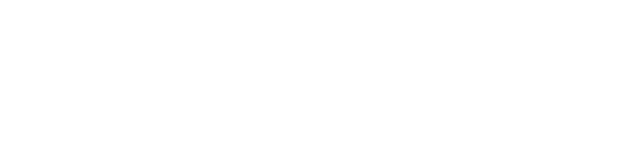
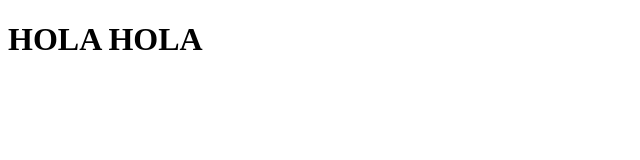
Before and after one commit to ggablee/test, a plain HTML site: page index.html in a window 1280 px wide. Shown: the whole page, without its empty margins (0-640 px from the left). Drawn offline with Linux system fonts and the light colour scheme.

Commit message:
fix style path

```diff
--- a/index.html
+++ b/index.html
@@ -7,6 +7,6 @@
     <title>Document</title>
 </head>
 <body>
-
+    <h1>HOLA HOLA</h1>
 </body>
 </html>
```
